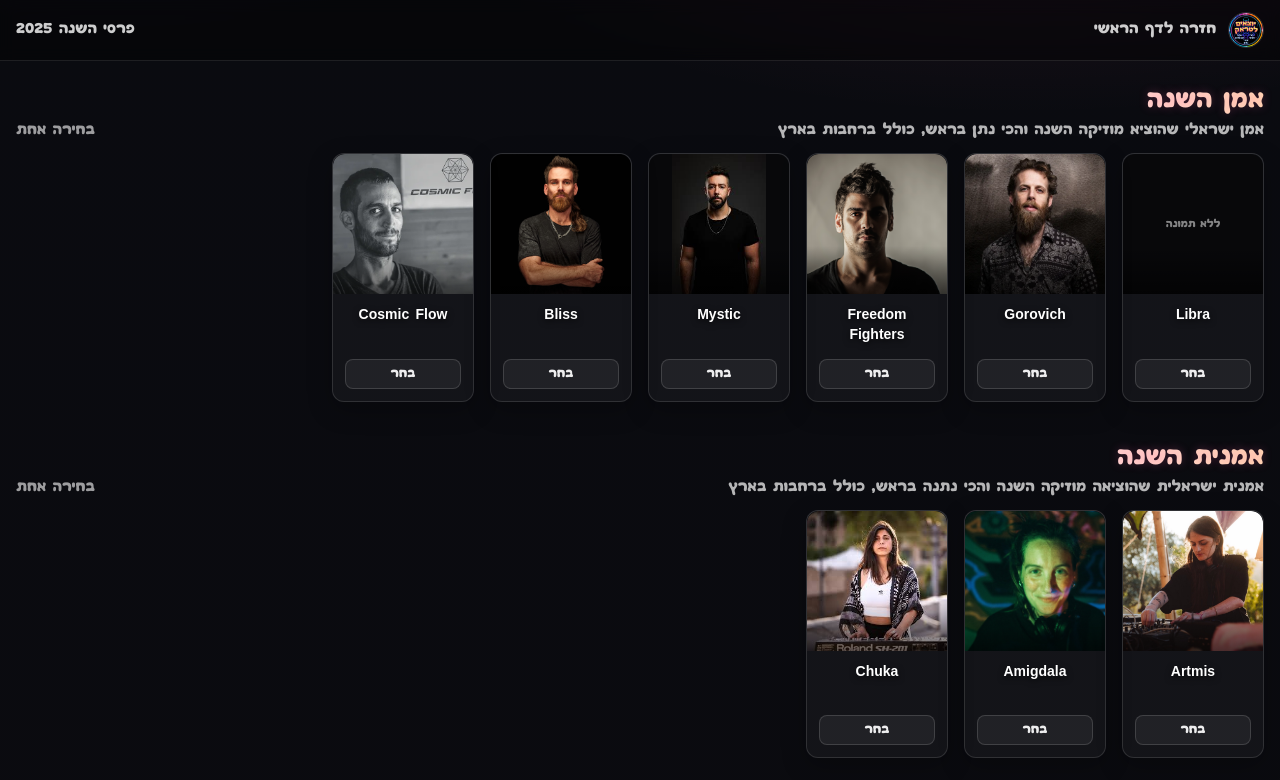
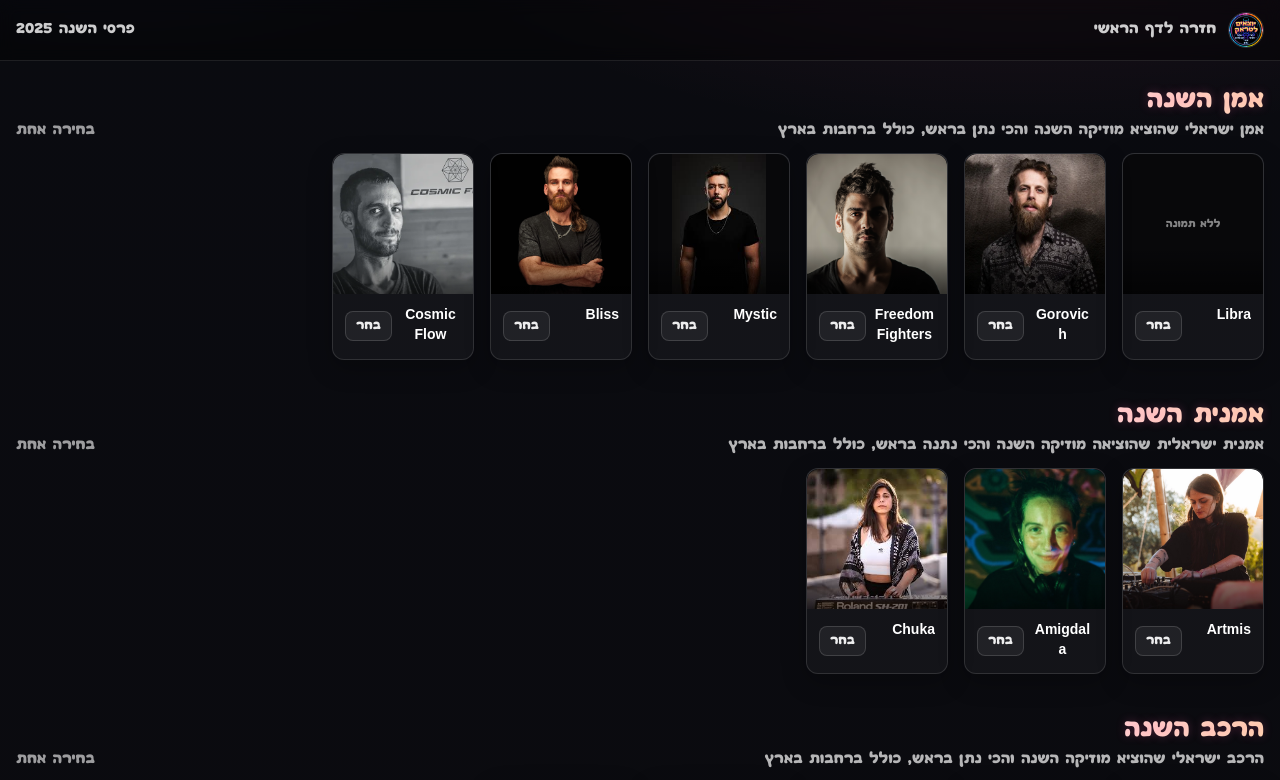
Before and after one commit to ShadowBoxer39/Trance-Awards, a Next.js app: page /awards in a window 1280 px wide. Shown: the top 780 px of the page. Built offline with nearby package versions, Linux system fonts and the light colour scheme.

Commit message:
Update awards.tsx

```diff
--- a/pages/awards.tsx
+++ b/pages/awards.tsx
@@ -85,7 +85,6 @@ class GlobalAudio {
   }
   onChange(cb: () => void) {
     this.listeners.add(cb);
-  // return a void cleanup
     return () => {
       this.listeners.delete(cb);
     };
@@ -184,7 +183,9 @@ export default function Awards() {
   const [, force] = useState(0);
   useEffect(() => {
     const unsub = GlobalAudio.inst.onChange(() => force((n) => n + 1));
-    return () => unsub();
+    return () => {
+      unsub();
+    };
   }, []);
 
   const canSubmit = useMemo(
@@ -307,11 +308,12 @@ export default function Awards() {
                       </div>
                     )}
 
-                    {/* Footer: name (full width), button below on md+ so the name is never covered */}
-                    <div className="p-3 flex items-center justify-between gap-2 md:flex-col md:items-stretch">
+                    {/* Footer: name full width on mobile; button below (prevents text clipping) */}
+                    <div className="p-3 flex flex-col gap-2 sm:flex-row sm:items-center sm:justify-between">
                       <div
                         dir="ltr"
-                        className="font-bold text-[13px] sm:text-sm leading-snug text-white drop-shadow-[0_2px_3px_rgba(0,0,0,0.7)] text-center line-clamp-2 min-h-[2.9em]"
+                        className="font-bold text-[13px] sm:text-sm leading-snug text-white text-center
+                                   break-words hyphens-auto line-clamp-2 min-h-[2.9em]"
                         title={n.name}
                       >
                         {n.name}
@@ -323,7 +325,7 @@ export default function Awards() {
                           choose(cat.id, n.id);
                         }}
                         className={
-                          "px-2.5 py-1.5 rounded-lg border text-[12px] sm:text-xs transition shrink-0 md:w-full md:mt-1 " +
+                          "w-full sm:w-auto px-2.5 py-1.5 rounded-lg border text-[12px] sm:text-xs transition " +
                           (selected ? "btn-primary border-transparent" : "btn-ghost")
                         }
                         aria-pressed={selected}
```
Lines whose indentation alone changed are shown as unchanged.
